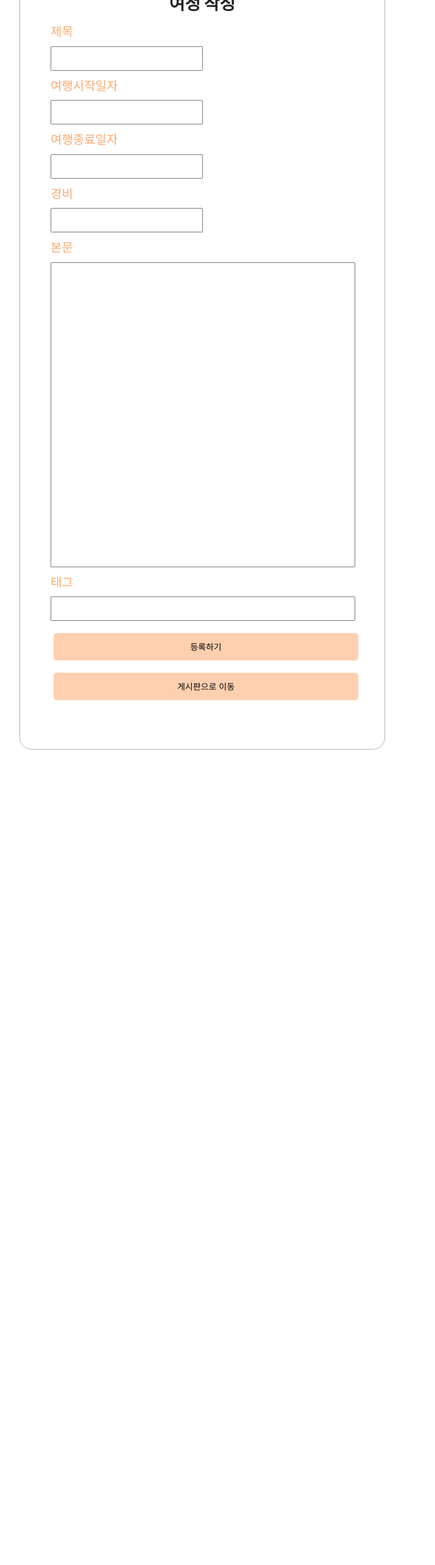
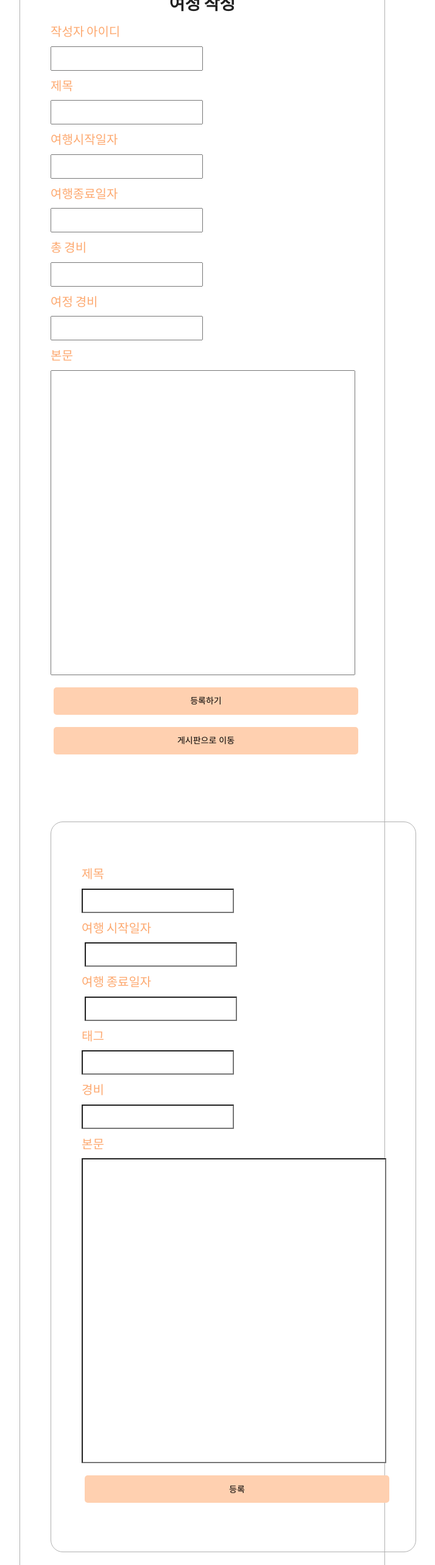
Before and after one commit to Back-to-Beginner/client, a React (Create React App) app: page /PostUp in a window 1280 px wide. Shown: the part 234-2800 px from the top of the page at 61% size, without its empty margins (308-1022 px from the left). Before the commit the page ends 1463 px from the top, so only its background shows below. Built offline with nearby package versions, Linux system fonts and the light colour scheme.

Commit message:
Update PostUp.js

```diff
--- a/src/pages/PostUp.js
+++ b/src/pages/PostUp.js
@@ -3,18 +3,27 @@ import { useDispatch } from "react-redux";
 import styled from "styled-components";
 import { history } from "../redux/configureStore";
 import { actionCreators as postActions } from "../redux/modules/post";
+import { actionCreators as userActions } from "../redux/modules/user";
 
  const Postup = (props) => {
    const dispatch = useDispatch();
+   const [is_session, setUser] = React.useState("");
+   const [uid, setUserId] = React.useState(""); // ?
    const [title, setTitle] = React.useState("");
    const [bd, setBd] = React.useState("");
    const [ed, setEd] = React.useState("");
+   const [fc, setFullCost] = React.useState(""); // ?
    const [tNL, setTNL] = React.useState("");
 
    const [l_id, setlocation_id] = React.useState("");
    const [t_id, setTrip_id] = React.useState("");
    const [moment, setMoment] = React.useState("");
    const [ct, setCost] = React.useState("");
+
+   const changeUserId = (e) => {
+    console.log(e.target.value);
+    setUserId(e.target.value);
+  };
 
    const changeTitle = (e) => {
      console.log(e.target.value);
@@ -51,6 +60,11 @@ const Postup = (props) => {
      setMoment(e.target.value);
    };
 
+   const changeFullCost = (e) => {
+     console.log(e.target.value);
+     setFullCost(e.target.value);
+   };
+
    const changeCost = (e) => {
     console.log(e.target.value);
     setCost(e.target.value);
@@ -63,8 +77,10 @@ const Postup = (props) => {
      }
      console.log(title, bd, ed, tNL);
      console.log(l_id, t_id, moment, ct);
-    dispatch(postActions.getPostTripDB(title, bd, ed, tNL));
+     dispatch(postActions.getPostTripDB(uid, title, bd, ed, fc));
      dispatch(postActions.getPostMomentDB(l_id, t_id, moment, ct));
+     dispatch(userActions.loginCheckDB(is_session));
+     dispatch(setUser({ nickname: localStorage.getItem("nickname") }));
      console.log("등록 성공");
    };
 
@@ -73,13 +89,17 @@ const Postup = (props) => {
         <React.Fragment>
           <Div>
             <h1 align="center"> 여정 작성</h1>
+            <P>작성자 아이디</P>
+            <Input onChange={changeUserId}></Input>
              <P>제목</P>
             <Input onChange={changeTitle}></Input>
             <P>여행시작일자</P>
             <Input onChange={changeBd}></Input>
             <P>여행종료일자</P>
             <Input onChange={changeEd}></Input>
-            <P>경비</P>
+            <P>총 경비</P>
+            <Input onChange={changeFullCost}></Input>
+            <P>여정 경비</P>
             <Input onChange={changeCost}></Input>
             <P>본문</P>
             <Input2 onChange={changeMoment}></Input2>
@@ -98,8 +118,8 @@ const Postup = (props) => {
             <P>내용</P>
             <Input2
               onChange={onChange} value={text}/>  */}
-              <P>태그</P>
-              <Input3 onChange={changetNL}></Input3>
+              {/* <P>태그</P>
+              <Input3 onChange={changetNL}></Input3> */}
               <Button onClick={postUp}>등록하기</Button>
               <Button
               onClick={() => {
@@ -108,7 +128,35 @@ const Postup = (props) => {
           >
             게시판으로 이동
           </Button>
+           <Div className='Postup'>
+             <form action="/api/v1/trips" method="RequestMethod.POST">
+               <div>
+                 <P>제목</P>
+                 <Input type='text' id='title' name='title'
+                 paceholder='제목'/>
+                </div>
+                <div>
+                  <P>여행 시작일자</P> &nbsp;&nbsp;
+                  <Input type="text" name="beginDate" id='beginDate'/>
+                  <P>여행 종료일자</P> &nbsp;&nbsp;
+                  <Input type="text" name="endDate" id='endDate'/>
+                  <P>태그</P>
+                  <Input type="text" name="tagNameList" id='tagNameList'/>
+                </div>
 
+             </form>
+             <form action="/api/v1/moments" method="post">
+               <div>
+                 <P>경비</P>
+                 <Input type="text" name="cost" id="cost"></Input>
+                 <P>본문</P>
+                 <Input2 type="text" name='content'></Input2>
+               </div>
+               <div id="submit_btn">
+                 <Button type="submit">등록</Button>
+               </div>
+             </form>
+           </Div>
             <div
               style={{
                 display: "flex",
@@ -121,6 +169,7 @@ const Postup = (props) => {
           </Div>
         </React.Fragment>
       );
+
  }
 
 
```
Lines whose indentation alone changed are shown as unchanged.
